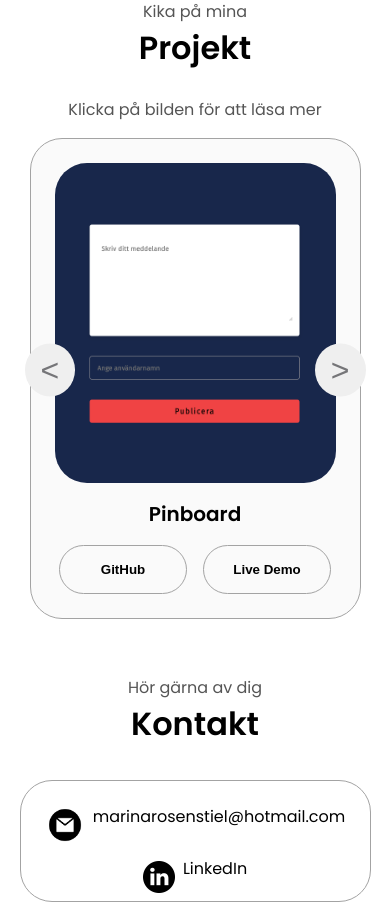
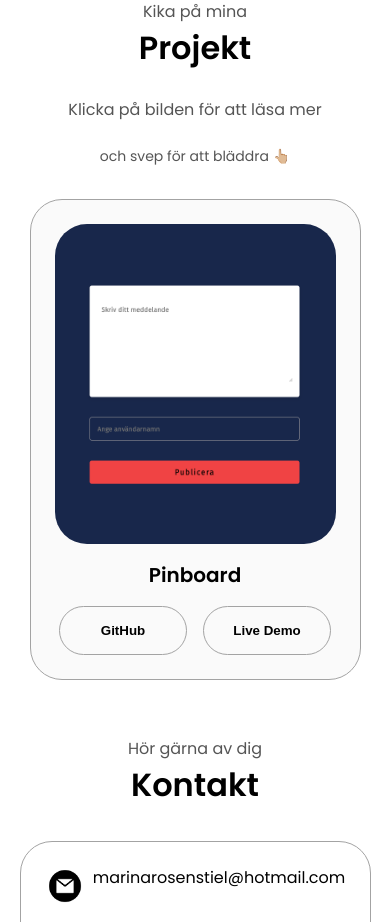
Before and after one commit to MaRos10/Portfolio, a React (Vite) app: page / in a window 390 px wide. Shown: the part 2880-3802 px from the top of the page. Built offline with nearby package versions, Linux system fonts and the light colour scheme.

Commit message:
Handled scroll in mobile

```diff
--- a/src/App.css
+++ b/src/App.css
@@ -458,6 +458,11 @@ article .icon {
   transform: translate(-5px, -50%);
 }
 
+.scroll-btn.disabled {
+  opacity: 0.3;
+  pointer-events: none;
+}
+
 .left {
   left: 5px;
 }
--- a/src/Mediaqueries.css
+++ b/src/Mediaqueries.css
@@ -159,6 +159,16 @@
     margin: auto;
     display: block;
   }
+
+  .scroll-btn {
+    display: none;
+  }
+
+  .swipe-hint {
+    padding: 1.5rem 0rem 1rem 0rem;
+    font-size: 14px;
+    text-align: center;
+  }
 }
 
 @media screen and (max-width: 375px) {
--- a/src/components/Projects/Projects.jsx
+++ b/src/components/Projects/Projects.jsx
@@ -1,4 +1,4 @@
-import { useRef } from "react";
+import { useRef, useState, useEffect } from "react";
 import sportwebsite from "../../assets/sportwebsite.png";
 import solaris from "../../assets/solaris.png";
 import memory from "../../assets/memory.png";
@@ -8,6 +8,37 @@ import arrow from "../../assets/arrow.png";
 
 const Projects = () => {
   const scrollRef = useRef(null);
+  const [canScrollLeft, setCanScrollLeft] = useState(false);
+  const [canScrollRight, setCanScrollRight] = useState(true);
+  const [isMobile, setIsMobile] = useState(window.innerWidth <= 600);
+
+  useEffect(() => {
+    const checkScroll = () => {
+      if (scrollRef.current) {
+        const { scrollLeft, scrollWidth, clientWidth } = scrollRef.current;
+        setCanScrollLeft(scrollLeft > 0);
+        setCanScrollRight(scrollLeft + clientWidth < scrollWidth);
+      }
+    };
+
+    const handleResize = () => {
+      setIsMobile(window.innerWidth <= 768);
+    };
+
+    if (scrollRef.current) {
+      scrollRef.current.addEventListener("scroll", checkScroll);
+      checkScroll();
+    }
+
+    window.addEventListener("resize", handleResize);
+
+    return () => {
+      if (scrollRef.current) {
+        scrollRef.current.removeEventListener("scroll", checkScroll);
+      }
+      window.removeEventListener("resize", handleResize);
+    };
+  }, []);
 
   const scroll = (direction) => {
     if (scrollRef.current) {
@@ -26,12 +57,17 @@ const Projects = () => {
       <p className="section__text__p1">
         <br /> Klicka på bilden för att läsa mer
       </p>
-
-      {/* Scrollbar */}
+      {isMobile && <p className="swipe-hint"> och svep för att bläddra 👆🏼</p>}
       <div className="projects-wrapper">
-        <button className="scroll-btn left" onClick={() => scroll("left")}>
-          &lt;
-        </button>
+        {!isMobile && (
+          <button
+            className={`scroll-btn left ${!canScrollLeft ? "disabled" : ""}`}
+            onClick={() => scroll("left")}
+            disabled={!canScrollLeft}
+          >
+            &lt;
+          </button>
+        )}
 
         <div className="projects-container" ref={scrollRef}>
           {[
@@ -108,12 +144,16 @@ const Projects = () => {
           ))}
         </div>
 
-        <button className="scroll-btn right" onClick={() => scroll("right")}>
-          &gt;
-        </button>
+        {!isMobile && (
+          <button
+            className={`scroll-btn right ${!canScrollRight ? "disabled" : ""}`}
+            onClick={() => scroll("right")}
+            disabled={!canScrollRight}
+          >
+            &gt;
+          </button>
+        )}
       </div>
-
-      {/* Arrow Icon */}
       <img
         src={arrow}
         alt="arrow icon"
```
